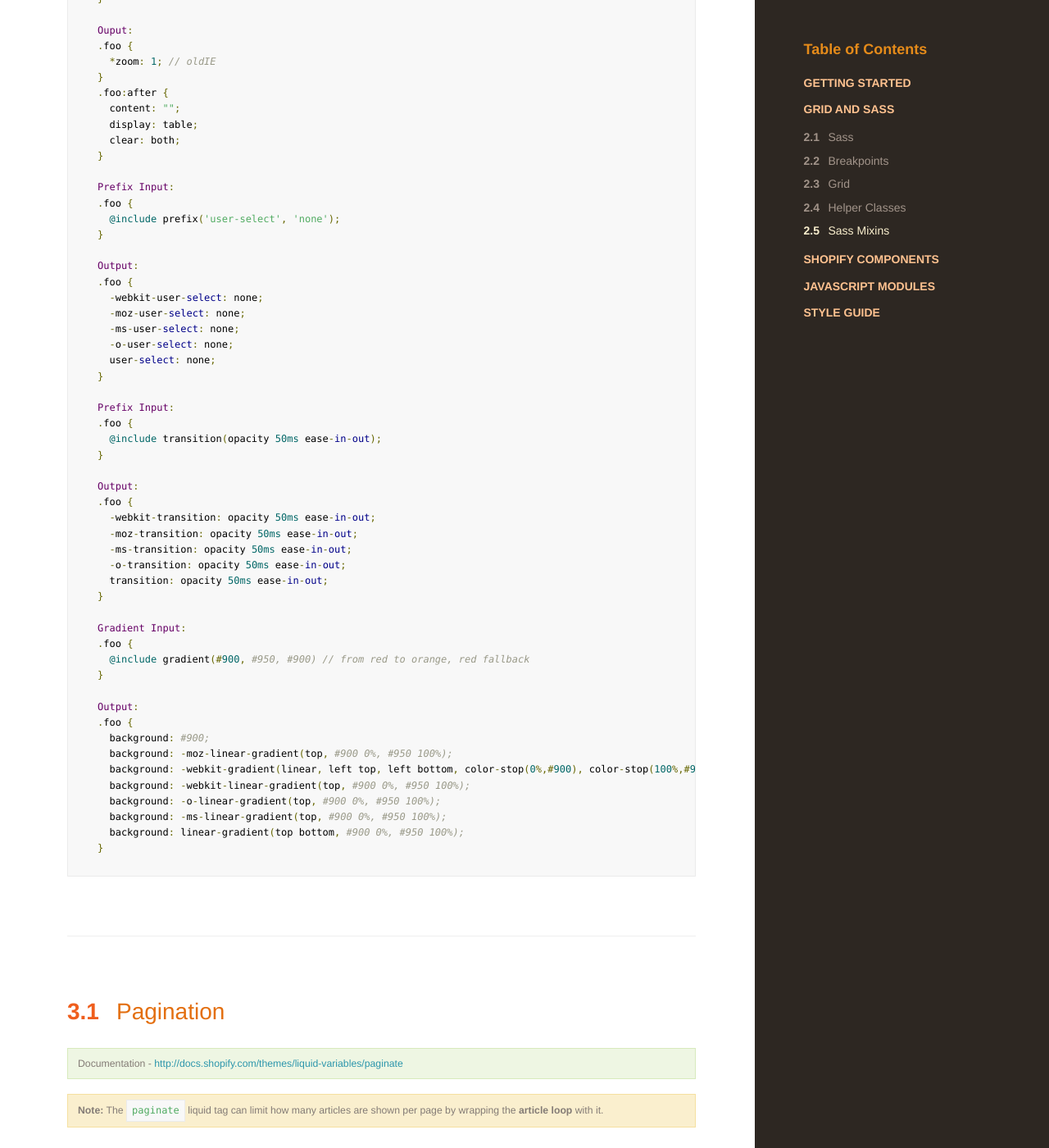
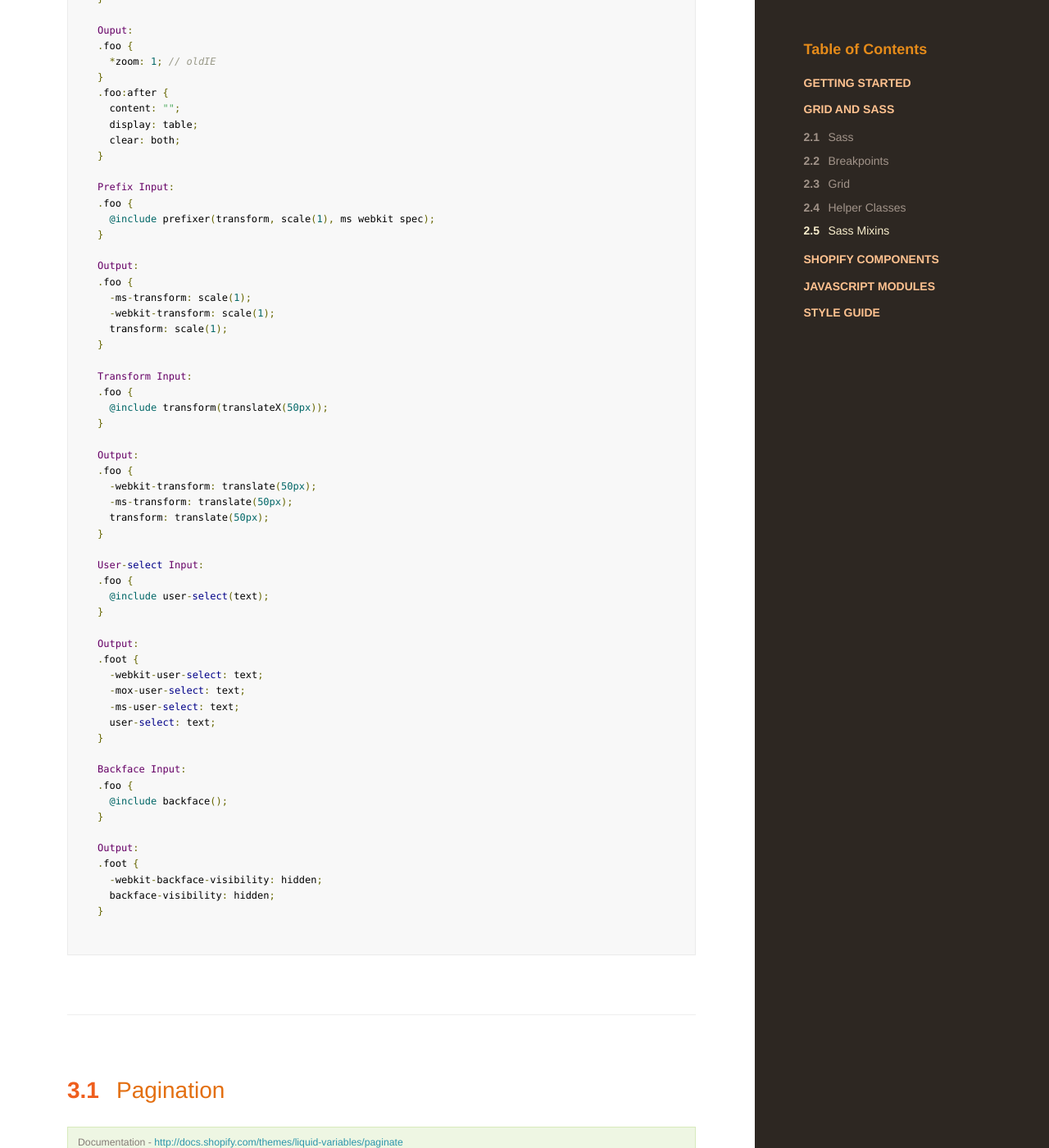
Before and after one commit to VenusPR/shopifypro, a Jekyll site: the page built from index.html, in a window 1280 px wide and 1400 px high, scrolled down 12547 px. Shown: the whole window at 82% size. Built offline with Jekyll 4.4.1, drawn with Linux system fonts in a browser that asks for light colours; nearby versions of some CDN libraries; some web fonts are replaced; some of the changed text lies outside the part shown.

```diff
--- a/index.html
+++ b/index.html
@@ -754,9 +754,9 @@ Output:
         <div id="mixins-provided">
           <ul class="disc docs-text">
             <li><code>clearfix</code></li>
-            <li><code>prefix($property, $value)</code> - no default</li>
-            <li><code>transition($transition)</code> - default <strong>0.1s all</strong></li>
-            <li><code>gradient($from, $to, $fallback)</code></li>
+            <li><code>prefixer($property, $value, $prefixes)</code> - no defaults</li>
+            <li><code>transform($transform)</code> - no default</li>
+            <li><code>user-select($value)</code> - default <strong>none</strong></li>
             <li><code>backface($visibility)</code> - default <strong>hidden</strong></li>
           </ul>
         </div>
@@ -780,47 +780,52 @@ Ouput:
 
 Prefix Input:
 .foo {
-  @include prefix('user-select', 'none');
+  @include prefixer(transform, scale(1), ms webkit spec);
 }
 
 Output:
 .foo {
-  -webkit-user-select: none;
-  -moz-user-select: none;
-  -ms-user-select: none;
-  -o-user-select: none;
-  user-select: none;
+  -ms-transform: scale(1);
+  -webkit-transform: scale(1);
+  transform: scale(1);
 }
 
-Prefix Input:
+Transform Input:
 .foo {
-  @include transition(opacity 50ms ease-in-out);
+  @include transform(translateX(50px));
 }
 
 Output:
 .foo {
-  -webkit-transition: opacity 50ms ease-in-out;
-  -moz-transition: opacity 50ms ease-in-out;
-  -ms-transition: opacity 50ms ease-in-out;
-  -o-transition: opacity 50ms ease-in-out;
-  transition: opacity 50ms ease-in-out;
+  -webkit-transform: translate(50px);
+  -ms-transform: translate(50px);
+  transform: translate(50px);
 }
 
-Gradient Input:
+User-select Input:
 .foo {
-  @include gradient(#900, #950, #900) // from red to orange, red fallback
+  @include user-select(text);
 }
 
 Output:
+.foot {
+  -webkit-user-select: text;
+  -mox-user-select: text;
+  -ms-user-select: text;
+  user-select: text;
+}
+
+Backface Input:
 .foo {
-  background: #900;
-  background: -moz-linear-gradient(top, #900 0%, #950 100%);
-  background: -webkit-gradient(linear, left top, left bottom, color-stop(0%,#900), color-stop(100%,#950));
-  background: -webkit-linear-gradient(top, #900 0%, #950 100%);
-  background: -o-linear-gradient(top, #900 0%, #950 100%);
-  background: -ms-linear-gradient(top, #900 0%, #950 100%);
-  background: linear-gradient(top bottom, #900 0%, #950 100%);
+  @include backface();
 }
+
+Output:
+.foot {
+  -webkit-backface-visibility: hidden;
+  backface-visibility: hidden;
+}
+
 
 </pre>
         </div>
```
Also changed, not shown: other parts of index.html (+1 -1 lines).
